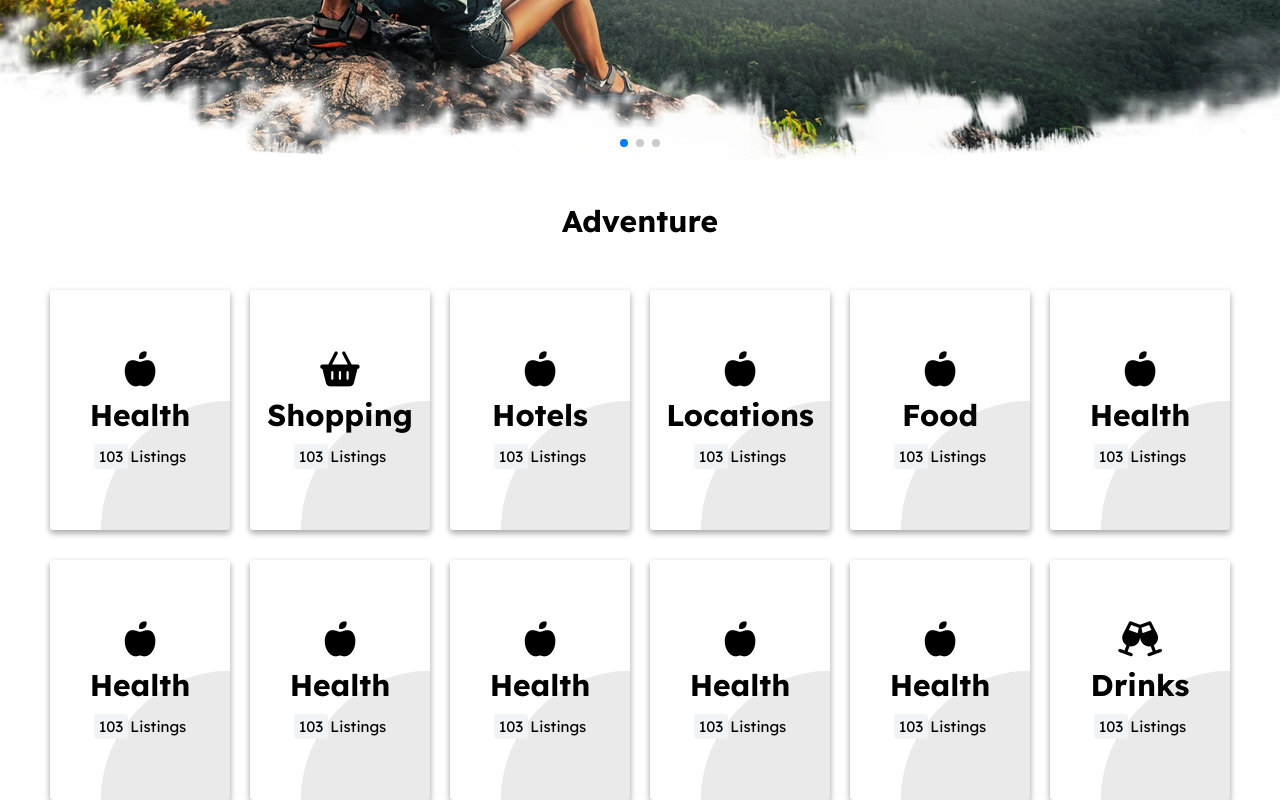
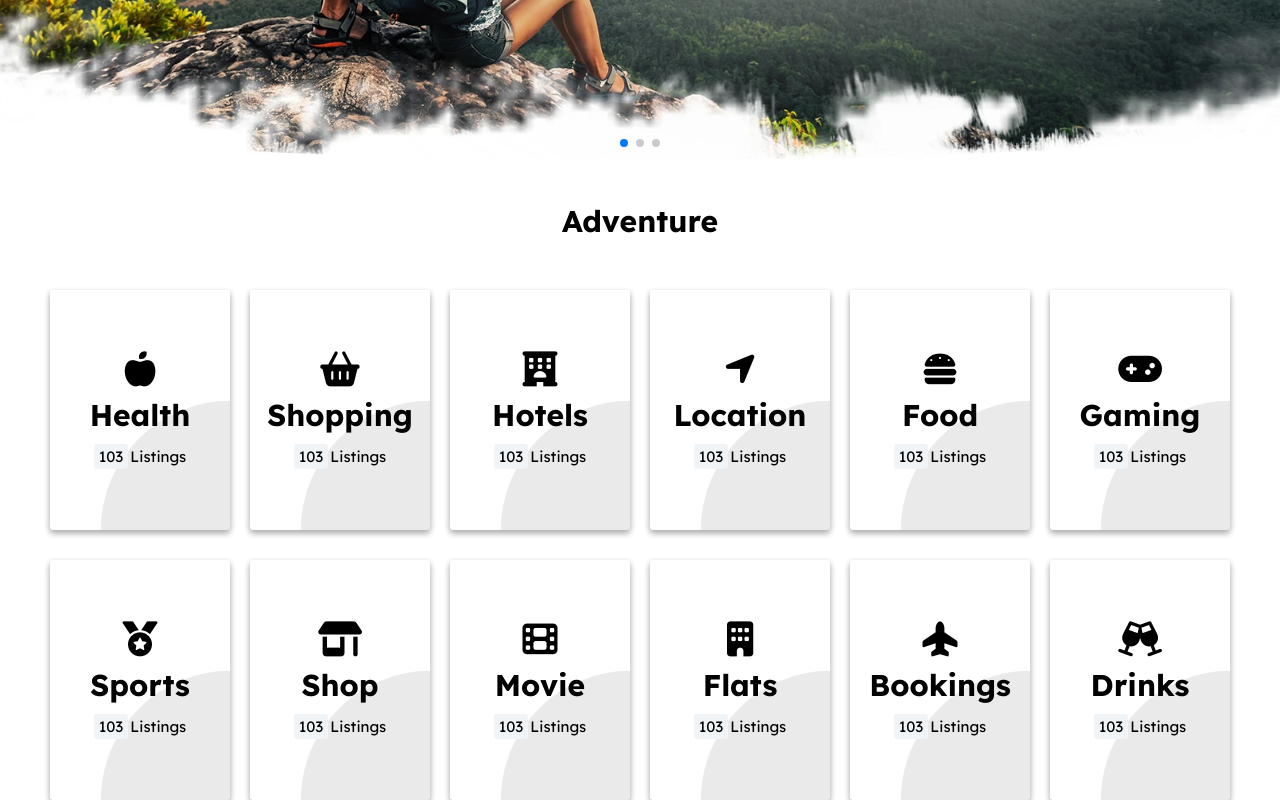
Before and after one commit to Bhavu30/Travel, a plain HTML site: page index.html in a window 1280 px wide. Shown: the part 698-1498 px from the top of the page. Drawn offline with nearby package versions, Linux system fonts and the light colour scheme.

Commit message:
Add files via upload

```diff
--- a/index.html
+++ b/index.html
@@ -67,7 +67,7 @@
                     </div>
                 </div>
                 <div class="swiper-slide image">
-                    <img src="./home-bg-3.jpg alt="">
+                    <img src="./home-bg-3.jpg" alt="">
                     <div class="content">
                         <div class="primary-content">
                             <h2>Explore The Amazing City</h2>
@@ -110,7 +110,7 @@
                     </div>
                 </div>
                 <div class="swiper-slide cards">
-                    <i class="fa-solid fa-apple-whole cards-icons-1"></i>
+                    <i class="fa-solid fa-hotel cards-icons-1"></i>
                     <h3 class="cards-title">Hotels</h3>
                     <span class="cards-content">
                         <span class="cards-para1">103</span>
@@ -121,8 +121,8 @@
                     </div>
                 </div>
                 <div class="swiper-slide cards">
-                    <i class="fa-solid fa-apple-whole cards-icons-1"></i>
-                    <h3 class="cards-title">Locations</h3>
+                    <i class="fa-solid fa-location-arrow cards-icons-1"></i>
+                    <h3 class="cards-title">Location</h3>
                     <span class="cards-content">
                         <span class="cards-para1">103</span>
                         <span class=cards-para2>Listings</span>
@@ -132,7 +132,7 @@
                     </div>
                 </div>
                 <div class="swiper-slide cards">
-                    <i class="fa-solid fa-apple-whole cards-icons-1"></i>
+                    <i class="fa-solid fa-burger cards-icons-1"></i>
                     <h3 class="cards-title">Food</h3>
                     <span class="cards-content">
                         <span class="cards-para1">103</span>
@@ -143,8 +143,8 @@
                     </div>
                 </div>
                 <div class="swiper-slide cards">
-                    <i class="fa-solid fa-apple-whole cards-icons-1"></i>
-                    <h3 class="cards-title">Health</h3>
+                    <i class="fa-solid fa-gamepad cards-icons-1"></i>
+                    <h3 class="cards-title">Gaming</h3>
                     <span class="cards-content">
                         <span class="cards-para1">103</span>
                         <span class=cards-para2>Listings</span>
@@ -154,8 +154,8 @@
                     </div>
                 </div>
                 <div class="swiper-slide cards">
-                    <i class="fa-solid fa-apple-whole cards-icons-1"></i>
-                    <h3 class="cards-title">Health</h3>
+                    <i class="fa-solid fa-medal cards-icons-1"></i>
+                    <h3 class="cards-title">Sports</h3>
                     <span class="cards-content">
                         <span class="cards-para1">103</span>
                         <span class=cards-para2>Listings</span>
@@ -165,8 +165,8 @@
                     </div>
                 </div>
                 <div class="swiper-slide cards">
-                    <i class="fa-solid fa-apple-whole cards-icons-1"></i>
-                    <h3 class="cards-title">Health</h3>
+                    <i class="fa-solid fa-shop cards-icons-1"></i>
+                    <h3 class="cards-title">Shop</h3>
                     <span class="cards-content">
                         <span class="cards-para1">103</span>
                         <span class=cards-para2>Listings</span>
@@ -176,8 +176,8 @@
                     </div>
                 </div>
                 <div class="swiper-slide cards">
-                    <i class="fa-solid fa-apple-whole cards-icons-1"></i>
-                    <h3 class="cards-title">Health</h3>
+                    <i class="fa-solid fa-film cards-icons-1"></i>
+                    <h3 class="cards-title">Movie</h3>
                     <span class="cards-content">
                         <span class="cards-para1">103</span>
                         <span class=cards-para2>Listings</span>
@@ -187,8 +187,8 @@
                     </div>
                 </div>
                 <div class="swiper-slide cards">
-                    <i class="fa-solid fa-apple-whole cards-icons-1"></i>
-                    <h3 class="cards-title">Health</h3>
+                    <i class="fa-solid fa-building cards-icons-1"></i>
+                    <h3 class="cards-title">Flats</h3>
                     <span class="cards-content">
                         <span class="cards-para1">103</span>
                         <span class=cards-para2>Listings</span>
@@ -198,8 +198,8 @@
                     </div>
                 </div>
                 <div class="swiper-slide cards">
-                    <i class="fa-solid fa-apple-whole cards-icons-1"></i>
-                    <h3 class="cards-title">Health</h3>
+                    <i class="fa-solid fa-plane-up cards-icons-1"></i>
+                    <h3 class="cards-title">Bookings</h3>
                     <span class="cards-content">
                         <span class="cards-para1">103</span>
                         <span class=cards-para2>Listings</span>
@@ -246,7 +246,7 @@
                     </div>
                 </div>
                 <div class="cards">
-                    <i class="fa-solid fa-apple-whole cards-icons-1"></i>
+                    <i class="fa-solid fa-hotel cards-icons-1"></i>
                     <h3 class="cards-title">Hotels</h3>
                     <span class="cards-content">
                         <span class="cards-para1">103</span>
@@ -257,8 +257,8 @@
                     </div>
                 </div>
                 <div class="cards">
-                    <i class="fa-solid fa-apple-whole cards-icons-1"></i>
-                    <h3 class="cards-title">Locations</h3>
+                    <i class="fa-solid fa-location-arrow cards-icons-1"></i>
+                    <h3 class="cards-title">Location</h3>
                     <span class="cards-content">
                         <span class="cards-para1">103</span>
                         <span class=cards-para2>Listings</span>
@@ -268,7 +268,7 @@
                     </div>
                 </div>
                 <div class="cards">
-                    <i class="fa-solid fa-apple-whole cards-icons-1"></i>
+                    <i class="fa-solid fa-burger cards-icons-1"></i>
                     <h3 class="cards-title">Food</h3>
                     <span class="cards-content">
                         <span class="cards-para1">103</span>
@@ -279,8 +279,8 @@
                     </div>
                 </div>
                 <div class="cards">
-                    <i class="fa-solid fa-apple-whole cards-icons-1"></i>
-                    <h3 class="cards-title">Health</h3>
+                    <i class="fa-solid fa-gamepad cards-icons-1"></i>
+                    <h3 class="cards-title">Gaming</h3>
                     <span class="cards-content">
                         <span class="cards-para1">103</span>
                         <span class=cards-para2>Listings</span>
@@ -292,8 +292,8 @@
         </section>
         <section class="cards-section5">
                 <div class="cards">
-                    <i class="fa-solid fa-apple-whole cards-icons-1"></i>
-                    <h3 class="cards-title">Health</h3>
+                    <i class="fa-solid fa-medal cards-icons-1"></i>
+                    <h3 class="cards-title">Sports</h3>
                     <span class="cards-content">
                         <span class="cards-para1">103</span>
                         <span class=cards-para2>Listings</span>
@@ -303,8 +303,8 @@
                     </div>
                 </div>
                 <div class="cards">
-                    <i class="fa-solid fa-apple-whole cards-icons-1"></i>
-                    <h3 class="cards-title">Health</h3>
+                    <i class="fa-solid fa-shop cards-icons-1"></i>
+                    <h3 class="cards-title">Shop</h3>
                     <span class="cards-content">
                         <span class="cards-para1">103</span>
                         <span class=cards-para2>Listings</span>
@@ -314,8 +314,8 @@
                     </div>
                 </div>
                 <div class="cards">
-                    <i class="fa-solid fa-apple-whole cards-icons-1"></i>
-                    <h3 class="cards-title">Health</h3>
+                    <i class="fa-solid fa-film cards-icons-1"></i>
+                    <h3 class="cards-title">Movie</h3>
                     <span class="cards-content">
                         <span class="cards-para1">103</span>
                         <span class=cards-para2>Listings</span>
@@ -325,8 +325,8 @@
                     </div>
                 </div>
                 <div class="cards">
-                    <i class="fa-solid fa-apple-whole cards-icons-1"></i>
-                    <h3 class="cards-title">Health</h3>
+                    <i class="fa-solid fa-building cards-icons-1"></i>
+                    <h3 class="cards-title">Flats</h3>
                     <span class="cards-content">
                         <span class="cards-para1">103</span>
                         <span class=cards-para2>Listings</span>
@@ -336,8 +336,8 @@
                     </div>
                 </div>
                 <div class="cards">
-                    <i class="fa-solid fa-apple-whole cards-icons-1"></i>
-                    <h3 class="cards-title">Health</h3>
+                    <i class="fa-solid fa-plane-up cards-icons-1"></i>
+                    <h3 class="cards-title">Bookings</h3>
                     <span class="cards-content">
                         <span class="cards-para1">103</span>
                         <span class=cards-para2>Listings</span>
--- a/project 1.css
+++ b/project 1.css
@@ -25,7 +25,7 @@ header {
     padding: 1rem 2rem;
     background-color: white;
     box-shadow: rgba(0, 0, 0, 0.12) 0px 1px 3px, rgba(0, 0, 0, 0.24) 0px 1px 2px;
-    z-index: 10;
+    z-index: 200;
 
 
 }
@@ -229,9 +229,12 @@ nav a:hover::after {
 .cards-section
 {
     position: relative;
+    top:10rem;
     z-index: 10;
-    top:10rem;
-   height:50rem
+
+
+
+
 }
 .cards-section2
 {
```
